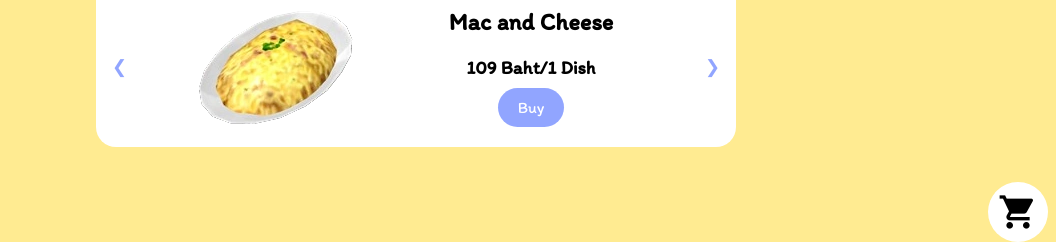
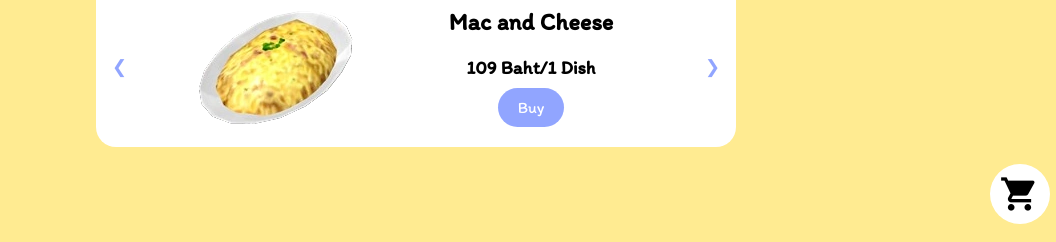
Before and after one commit to ProjectCook4U/New-Cook4U-FrontEnd, a plain HTML site: page home.html in a window 1280 px wide. Shown: the part 570-812 px from the top of the page, without its empty margins (224-1280 px from the left). Drawn offline with Linux system fonts and the light colour scheme.

Commit message:
update css file

```diff
--- a/css/style.css
+++ b/css/style.css
@@ -19,7 +19,14 @@ body{
     background-color: white;
     border-radius: 50px;
     padding: 10px;
+    position: fixed;
+    right: 0.5%;
+    bottom: -3%;
+    -webkit-transform: translateY(-50%);
+    -ms-transform: translateY(-50%);
+    transform: translateY(-50%);
 }
+
 
 .button{
     background-color: #91A5FF;
```
